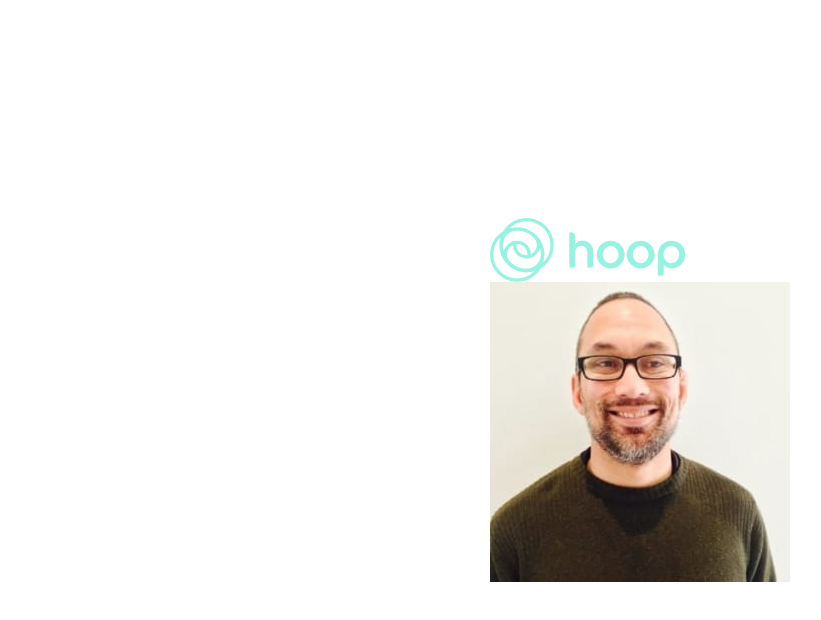
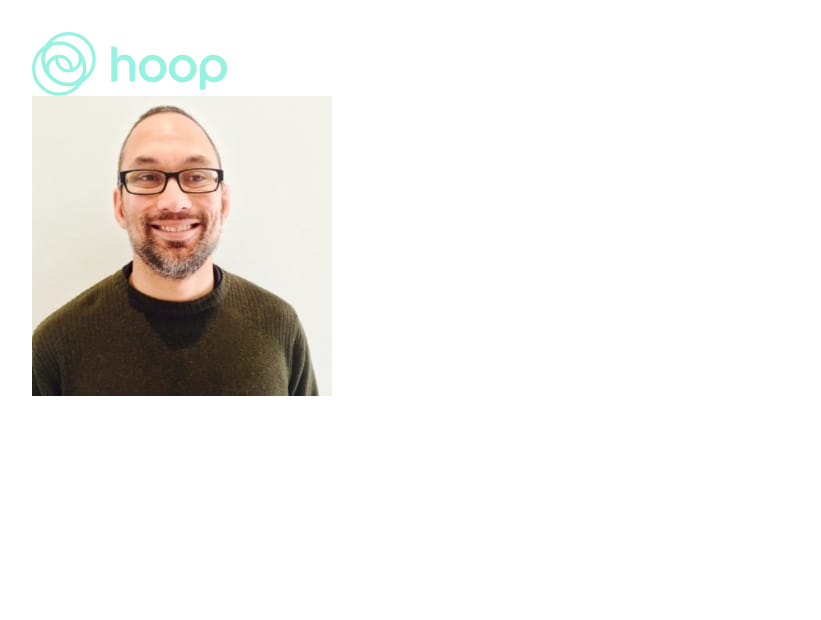
Before and after one commit to AntonEmery/hoop-test, a React (Vite) app: page / in a window 1280 px wide. Shown: the top 620 px of the page, without its empty margins (0-821 px from the left). Built offline with nearby package versions, Linux system fonts and the light colour scheme.

Commit message:
Add CSS vars for colors

```diff
--- a/src/index.css
+++ b/src/index.css
@@ -7,66 +7,30 @@
   line-height: 1.5;
   font-weight: 400;
 
-  color-scheme: light dark;
-  color: rgba(255, 255, 255, 0.87);
-  background-color: #242424;
-
   font-synthesis: none;
   text-rendering: optimizeLegibility;
   -webkit-font-smoothing: antialiased;
   -moz-osx-font-smoothing: grayscale;
+
+  /* Colors */
+  --color-black: #000000;
+  --color-dark-gray:#1C1C22;
+  --color-light-gray: #DADAE5;
+  --color-white: #FFFFFF;
+  --color-medium-gray: #8D8D99;
+  --color-midnight-gray: #2B2B33;
+  --color-mint-green: #98F2E2;
+
+
+
+  /* Color Uses */
+  --main-app-bg: var(--color-black);
+  --secondary-background: var(--color-dark-gray);
+  --main-app-text: var(--color-light-gray);
+
+  --secondary-text-color: var(--color-medium-gray);
+  --body-text-color: var(--color-medium-gray);
+  --toggle-background-color: var(--color-midnight-gray);
+  --toggle-circle-color: var(--color-mint-green);
+
 }
-
-a {
-  font-weight: 500;
-  color: #646cff;
-  text-decoration: inherit;
-}
-a:hover {
-  color: #535bf2;
-}
-
-body {
-  margin: 0;
-  display: flex;
-  place-items: center;
-  min-width: 320px;
-  min-height: 100vh;
-}
-
-h1 {
-  font-size: 3.2em;
-  line-height: 1.1;
-}
-
-button {
-  border-radius: 8px;
-  border: 1px solid transparent;
-  padding: 0.6em 1.2em;
-  font-size: 1em;
-  font-weight: 500;
-  font-family: inherit;
-  background-color: #1a1a1a;
-  cursor: pointer;
-  transition: border-color 0.25s;
-}
-button:hover {
-  border-color: #646cff;
-}
-button:focus,
-button:focus-visible {
-  outline: 4px auto -webkit-focus-ring-color;
-}
-
-@media (prefers-color-scheme: light) {
-  :root {
-    color: #213547;
-    background-color: #ffffff;
-  }
-  a:hover {
-    color: #747bff;
-  }
-  button {
-    background-color: #f9f9f9;
-  }
-}
```
